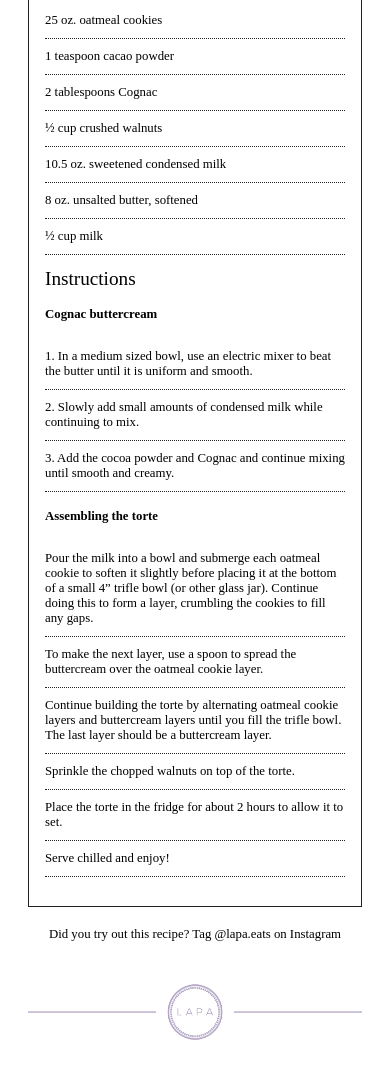
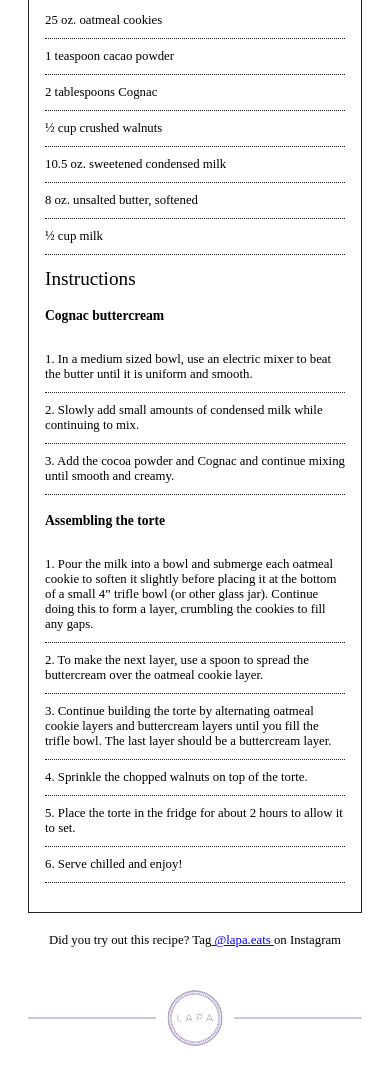
Before and after one commit to sherman205/lapa, a Gatsby site: page /recipes/OatmealCookieTorte/ in a window 390 px wide. Shown: the part 1188-2264 px from the top of the page. Built offline with nearby package versions, Linux system fonts and the light colour scheme; Gatsby itself is replaced by a stand-in of ours.

Commit message:
Fix minor cosmetic bugs

```diff
--- a/src/styles/index.scss
+++ b/src/styles/index.scss
@@ -45,6 +45,11 @@
     text-decoration: none;
     text-transform: uppercase;
     color: $black;
+  }
+  a.lapa-tag{
+    font-family: $OpenSans;
+    letter-spacing: 0px;
+    text-transform: none;
   }
   .active{
     background: linear-gradient(to top,$purple,$purple 100%,transparent 100%,transparent);
--- a/src/templates/recipe.js
+++ b/src/templates/recipe.js
@@ -59,6 +59,9 @@ export default class Recipe extends Component {
 
     if (isLoaded) {
       if (!isMobile) {
+        console.log(instructions)
+        console.log(instructions_list_2);
+
         return (
           <div className="recipe">
             <Root metadata={data.metadata.siteMetadata} />
@@ -102,13 +105,15 @@ export default class Recipe extends Component {
                     )}
                     {instructions_list_2 && (
                       <ol>
-                        {instructions_list_2 && instructions_list_2.map((instruction, i) => <li key={i}>{instruction}</li>)}
+                        {instructions_list_2 && instructions_list_2.map((instruction, i) => <li key={i}>{i+1}. {instruction}</li>)}
                       </ol>
                     )}
                   </div>
                 </div>
                 <div className="content tag-us">
-                  Did you try out this recipe? Tag @lapa.eats on Instagram
+                  Did you try out this recipe? Tag
+                    <a className="lapa-tag" href="https://www.instagram.com/lapa.eats" target="_blank" rel="noopener noreferrer"> @lapa.eats </a>
+                  on Instagram
                 </div>
               </div>
               <FooterSmall />
@@ -161,12 +166,14 @@ export default class Recipe extends Component {
                   )}
                   {instructions_list_2 && (
                     <ol>
-                      {instructions_list_2 && instructions_list_2.map((instruction, i) => <li key={i}>{instruction}</li>)}
+                      {instructions_list_2 && instructions_list_2.map((instruction, i) => <li key={i}>{i+1}. {instruction}</li>)}
                     </ol>
                   )}
                 </div>
                 <div className="tag-us">
-                  Did you try out this recipe? Tag @lapa.eats on Instagram
+                  Did you try out this recipe? Tag
+                    <a className="lapa-tag" href="https://www.instagram.com/lapa.eats" target="_blank" rel="noopener noreferrer"> @lapa.eats </a>
+                  on Instagram
               </div>
               </div>
               <FooterSmall />
--- a/src/templates/recipe.scss
+++ b/src/templates/recipe.scss
@@ -1,5 +1,4 @@
 @import '../styles/colors.scss';
-
 
 .recipe{
     display: flex;
@@ -105,6 +104,10 @@
             font-size: .8rem;
             padding: 1rem;
 
+            h4{
+                font-size: 0.85rem;
+            }
+
             p{
                 margin: 0;
             }
```
Also changed, not shown: src/styles/contact.scss (+7 -1 lines).
